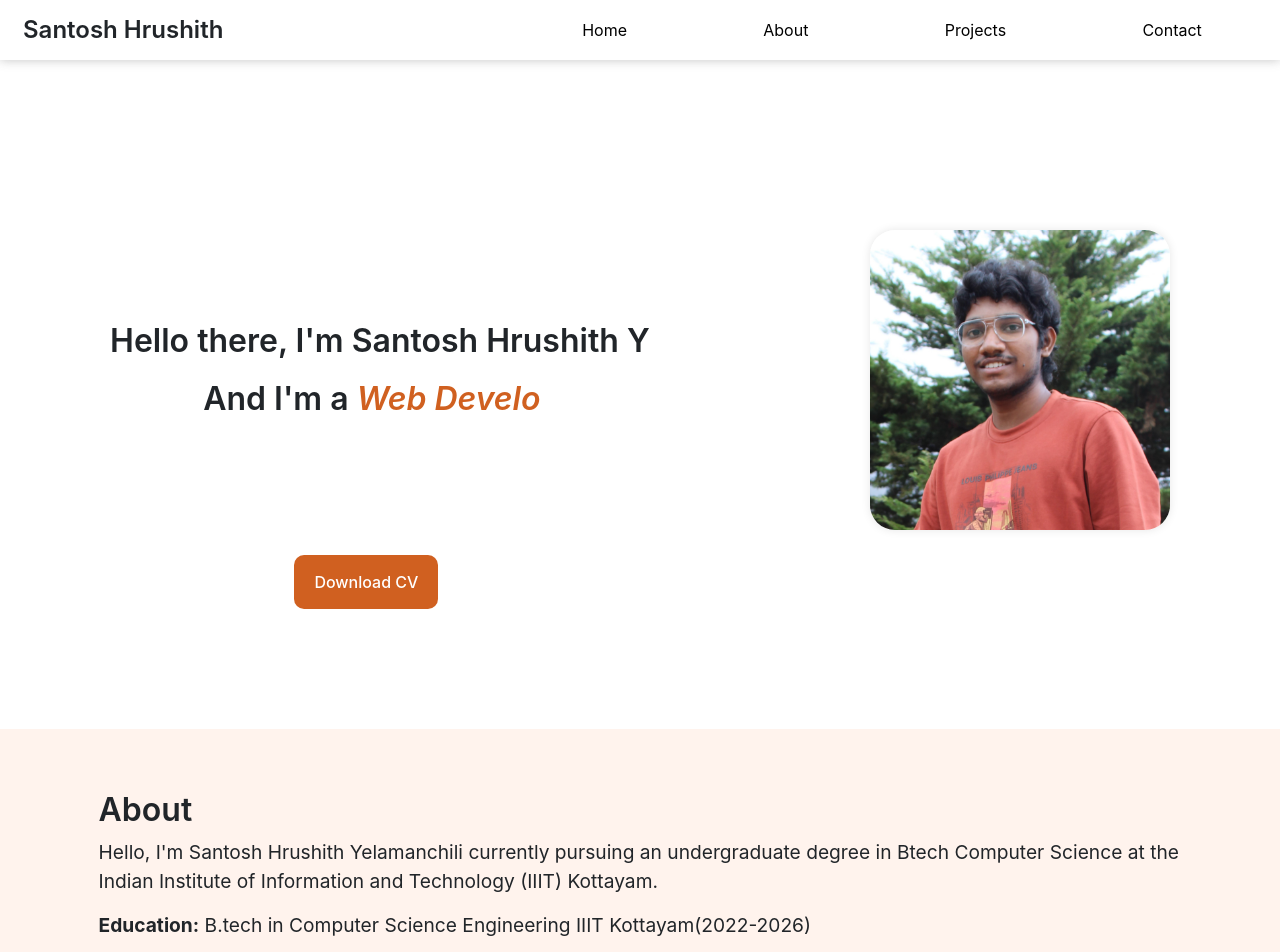
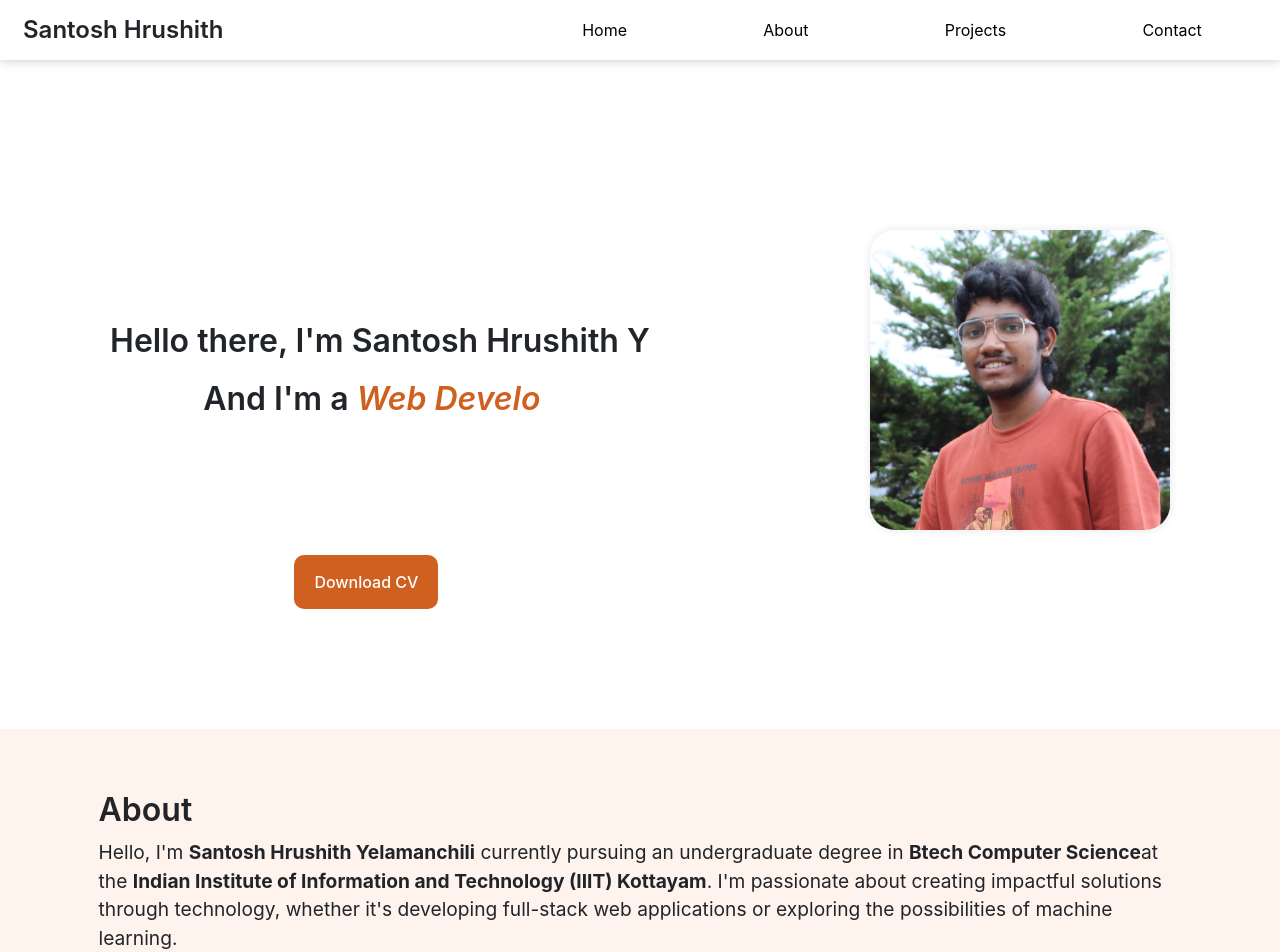
Before and after one commit to SantoshHrushith/po, a React (Create React App) app: page / in a window 1280 px wide. Shown: the top 952 px of the page. Built offline with nearby package versions, Linux system fonts and the light colour scheme.

Commit message:
change in about

```diff
--- a/src/components/About.jsx
+++ b/src/components/About.jsx
@@ -5,7 +5,11 @@ const About = () => {
     <div className='about-main'>
       <h2>About</h2>
       <div className='about-text'>
-        <p>Hello, I'm Santosh Hrushith Yelamanchili currently pursuing an undergraduate degree in Btech Computer Science at the Indian Institute of Information and Technology (IIIT) Kottayam.</p>
+        <p>Hello, I'm <b>Santosh Hrushith Yelamanchili</b> currently pursuing an undergraduate degree in <b>Btech Computer Science</b>
+          at the <b>Indian Institute of Information and Technology (IIIT) Kottayam</b>.
+        I'm passionate about creating impactful solutions through technology, whether it's developing full-stack web applications or exploring the possibilities of machine learning.
+
+        </p>
 
         <p><b>Education:</b> B.tech in Computer Science Engineering IIIT Kottayam(2022-2026)</p>
         <p><b>Skills:</b> C++, Python, Javascript, SQL, HTML, CSS</p>
```
Also changed, not shown: 1 other file (tests, documents, lock files or other folders).
